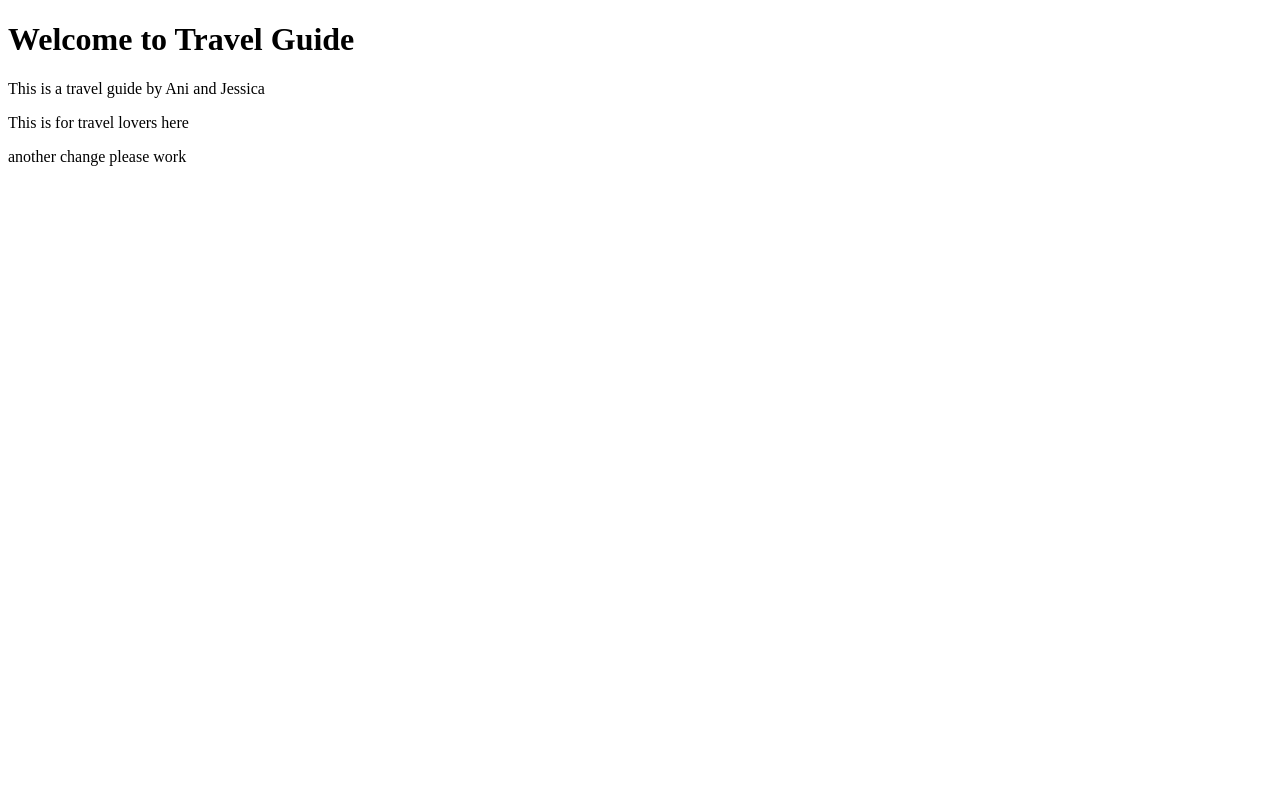
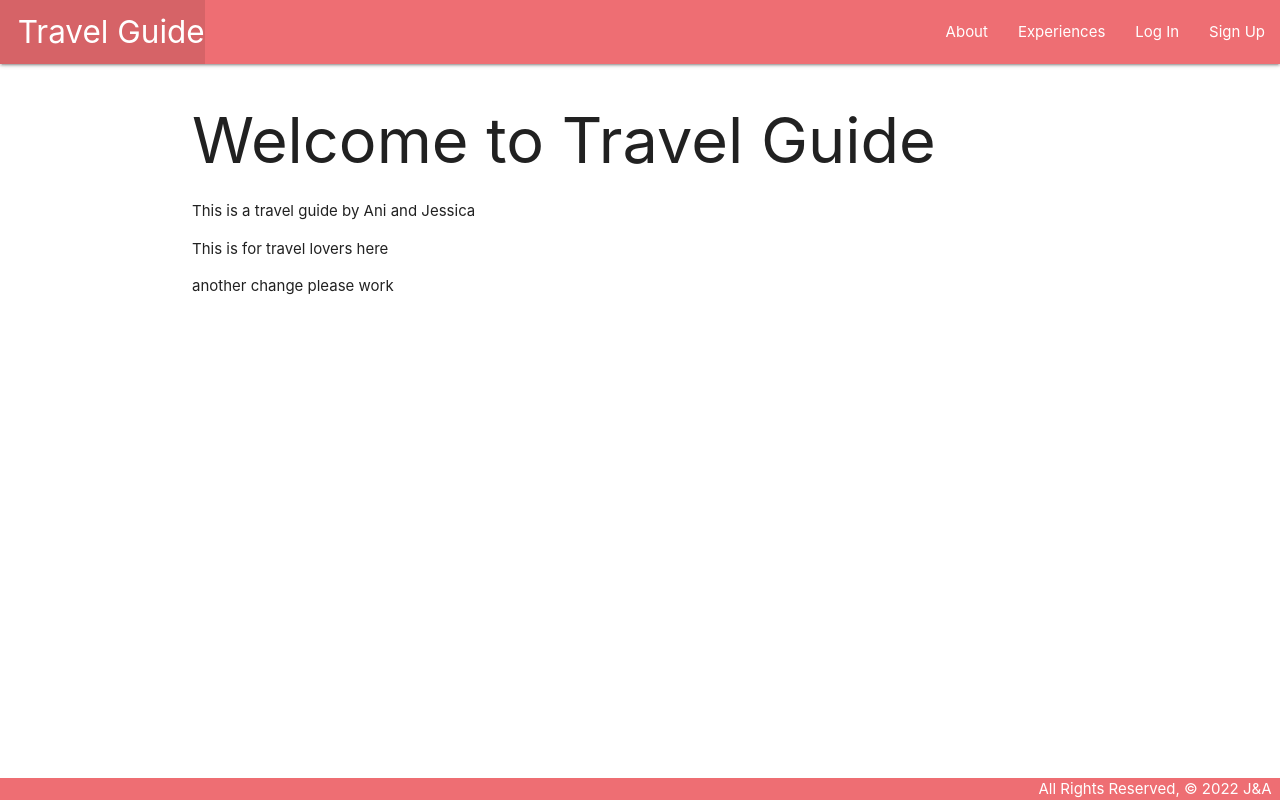
Before and after one commit to jessicamaev/travel-guide, a Django app: page /about/ in a window 1280 px wide. Run offline with Django 4.2, Linux system fonts and the light colour scheme.

Commit message:
updated about.html with some <li> and updated base.html so we can extend to about and other htmls later. added Materialize as well - to be reviewed

```diff
--- /dev/null
+++ b/main_app/static/css/style.css
@@ -0,0 +1,15 @@
+body {
+    /* background-color: red; */
+    display: flex;
+    min-height: 100vh;
+    flex-direction: column;
+}
+
+main {
+  flex: 1 0 auto;
+}
+
+footer.page-footer {
+  padding-top: 0;
+  text-align: right;
+}
--- a/main_app/templates/about.html
+++ b/main_app/templates/about.html
@@ -9,10 +9,15 @@
 </head>
 
 <body>
+    {% extends 'base.html' %}
+    {% block content %}
     <h1>Welcome to Travel Guide</h1>
     <p>This is a travel guide by Ani and Jessica</p>
     <p>This is for travel lovers here</p>
     <p>another change please work</p>
+    {% endblock %}
+    <footer>All Rights Reserved, &copy; 2022 J&A </footer>
+
 </body>
 
 </html>
--- a/main_app/templates/base.html
+++ b/main_app/templates/base.html
@@ -1,4 +1,44 @@
-<h1>TEST</h1>
-<h4>This is another test.</h4>
-<h4> One more change.</h4>
-<h3>Make a change here for Princeton</h3>
+{% load static %}
+<!DOCTYPE html>
+<html lang="en">
+<head>
+  <meta charset="UTF-8">
+  <meta name="viewport" content="width=device-width, initial-scale=1.0">
+  <meta http-equiv="X-UA-Compatible" content="ie=edge">
+  <title>Travel Guide</title>
+  <!-- Materialize CSS CDN Link to be uncommented later -->
+  <link rel="stylesheet" href="https://cdnjs.cloudflare.com/ajax/libs/materialize/1.0.0/css/materialize.min.css">
+  <link rel="stylesheet" type="text/css" href="{% static 'css/style.css' %}">
+
+</head>
+<body>
+  <header class="navbar-fixed">
+    <nav>
+      <div class="nav-wrapper">
+        <ul>
+          <li><a href="/" class="left brand-logo">&nbsp;&nbsp;Travel Guide</a></li>
+        </ul>
+        <ul class="right">
+            <li><a href="/signup">Sign Up</a></li>
+          </ul>
+        <ul class="right">
+            <li><a href="/login">Log In</a></li>
+        </ul>
+        <ul class="right">
+            <li><a href="/experiences">Experiences</a></li>
+        </ul>
+        <ul class="right">
+          <li><a href="/about">About</a></li>
+        </ul>
+      </div>
+    </nav>
+  </header>
+  <main class="container">
+    {% block content %}
+    {% endblock %}
+  </main>
+  <footer class="page-footer">
+    <div class="right">All Rights Reserved, &copy; 2022 J&A &nbsp;</div>
+  </footer>
+</body>
+</html>
```
